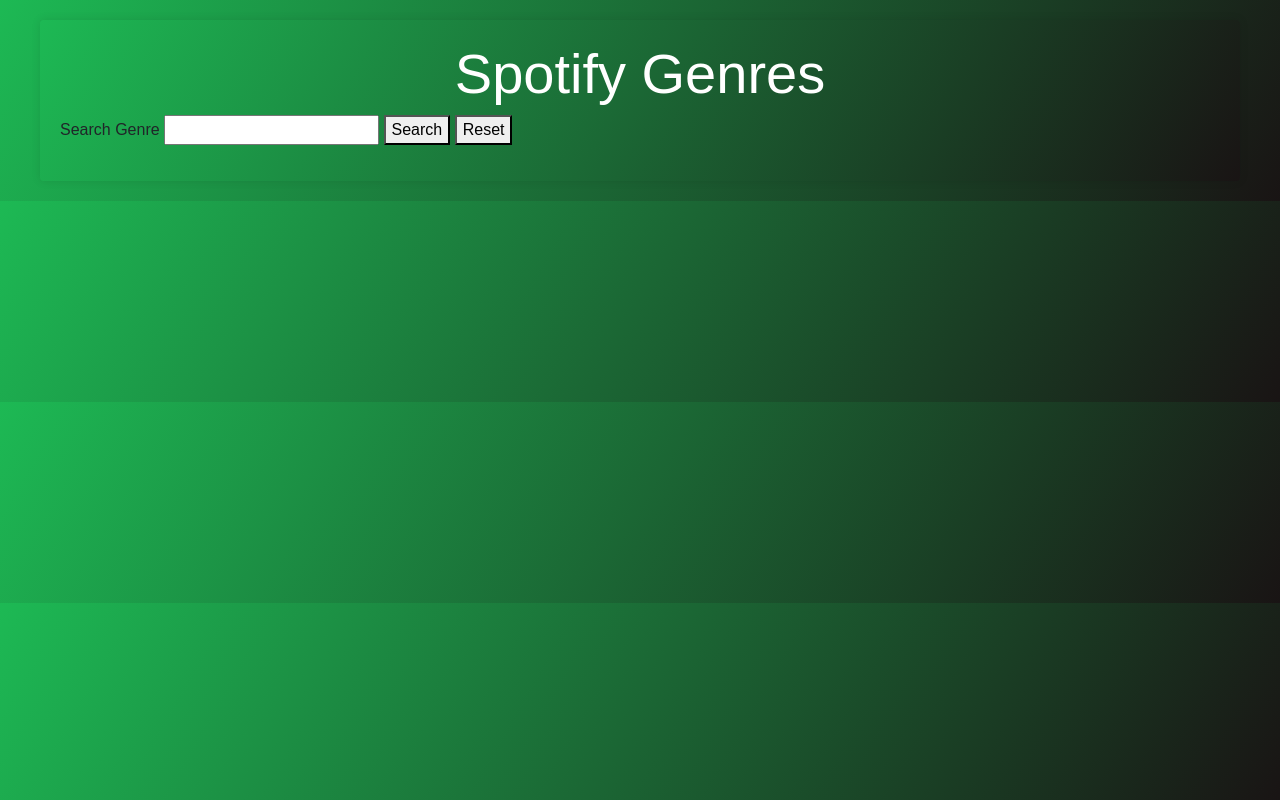
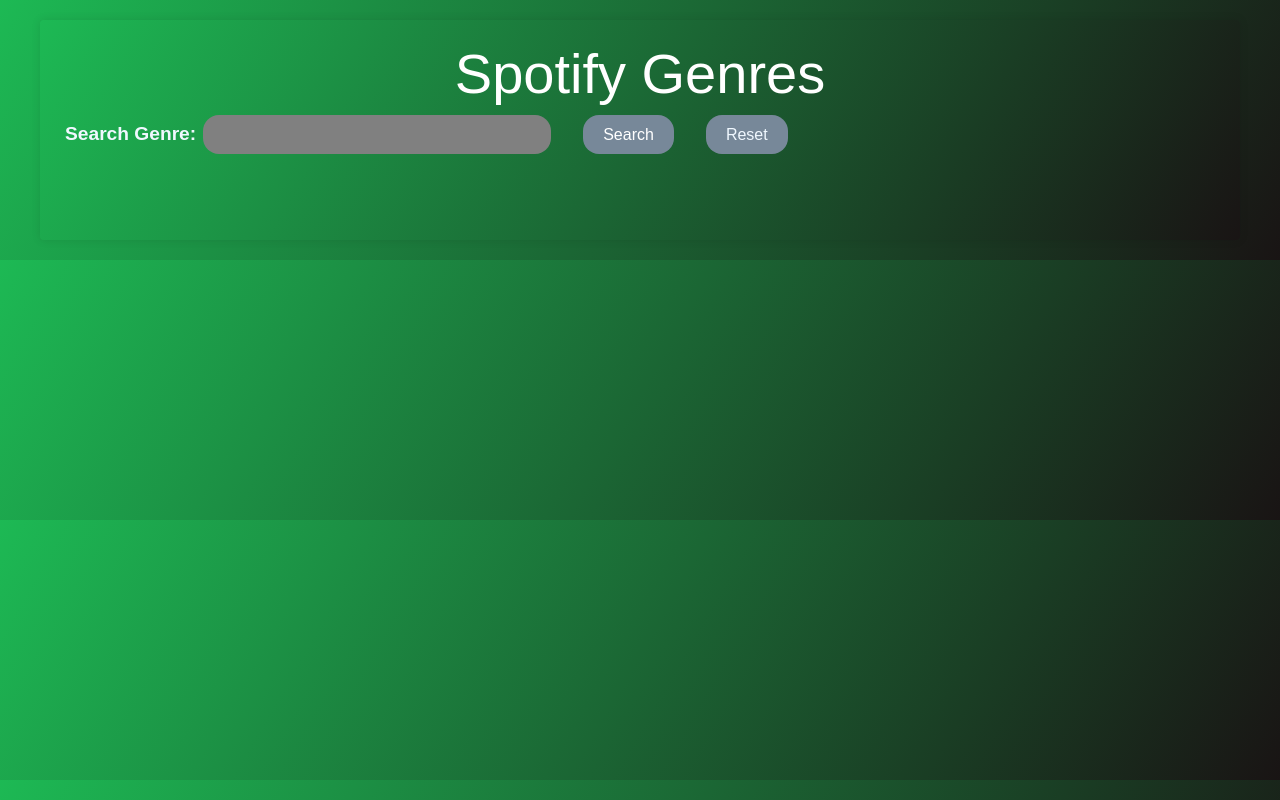
Before and after one commit to kryptt0n/spotify-project, a plain HTML site: page index.html in a window 1280 px wide. Drawn offline with nearby package versions, Linux system fonts and the light colour scheme; no server answers.

Commit message:
Update CSS file and HTML file for styling

```diff
--- a/index.html
+++ b/index.html
@@ -10,10 +10,12 @@
 <body>
     <main class="container rounded">
         <h1 class="display-4 font-weight-bold text-white">Spotify Genres</h1>
-        <label for="search-bar">Search Genre</label>
-        <input type="text" name="search-bar" id="search-bar">
-        <button type="button" id="search-btn" name="search-btn">Search</button>
-        <button type="button" id="reset-btn">Reset</button>
+        <div class="search-row">
+        <label for="search-bar" class="search-txt" id="search-genre">Search Genre: </label>
+        <input type="text" name="search-bar" id="search-bar" class="search search-txt">
+        <button type="button" id="search-btn" name="search-btn" class="font-weight-bold text-white search search-txt search-button">Search</button>
+        <button type="button" id="reset-btn" class="search search-txt search-button">Reset</button>
+        </div>
         <ul id="genres-list"></ul>
     </main>
     <script src="https://cdn.jsdelivr.net/npm/bootstrap@5.0.2/dist/js/bootstrap.bundle.min.js" integrity="sha384-MrcW6ZMFYlzcLA8Nl+NtUVF0sA7MsXsP1UyJoMp4YLEuNSfAP+JcXn/tWtIaxVXM" crossorigin="anonymous"></script>
--- a/style.css
+++ b/style.css
@@ -64,3 +64,37 @@ transform: rotate(-45deg);
     transform: rotate(45deg);
     -webkit-transform: rotate(45deg);
 }
+
+.search-txt{
+        font-size:medium;
+        color: aliceblue;
+        text-decoration: none;
+
+}
+.search
+    {   border: #29282B;
+        border-radius:1rem;
+
+}
+.search-button{
+    padding: 5px 20px;
+    background-color :lightslategray;
+}
+#search-genre{
+    font-weight: 600;
+    padding: 5px ;
+    font-size: larger;
+    margin-right:-30px ;
+}
+
+#search-bar{
+    width: 30%;
+    padding-left: 20px;
+    background-color :grey;
+}
+
+.search-row{
+    display: flex;
+    margin-bottom: 50px;
+    gap: 2rem;
+}
```
